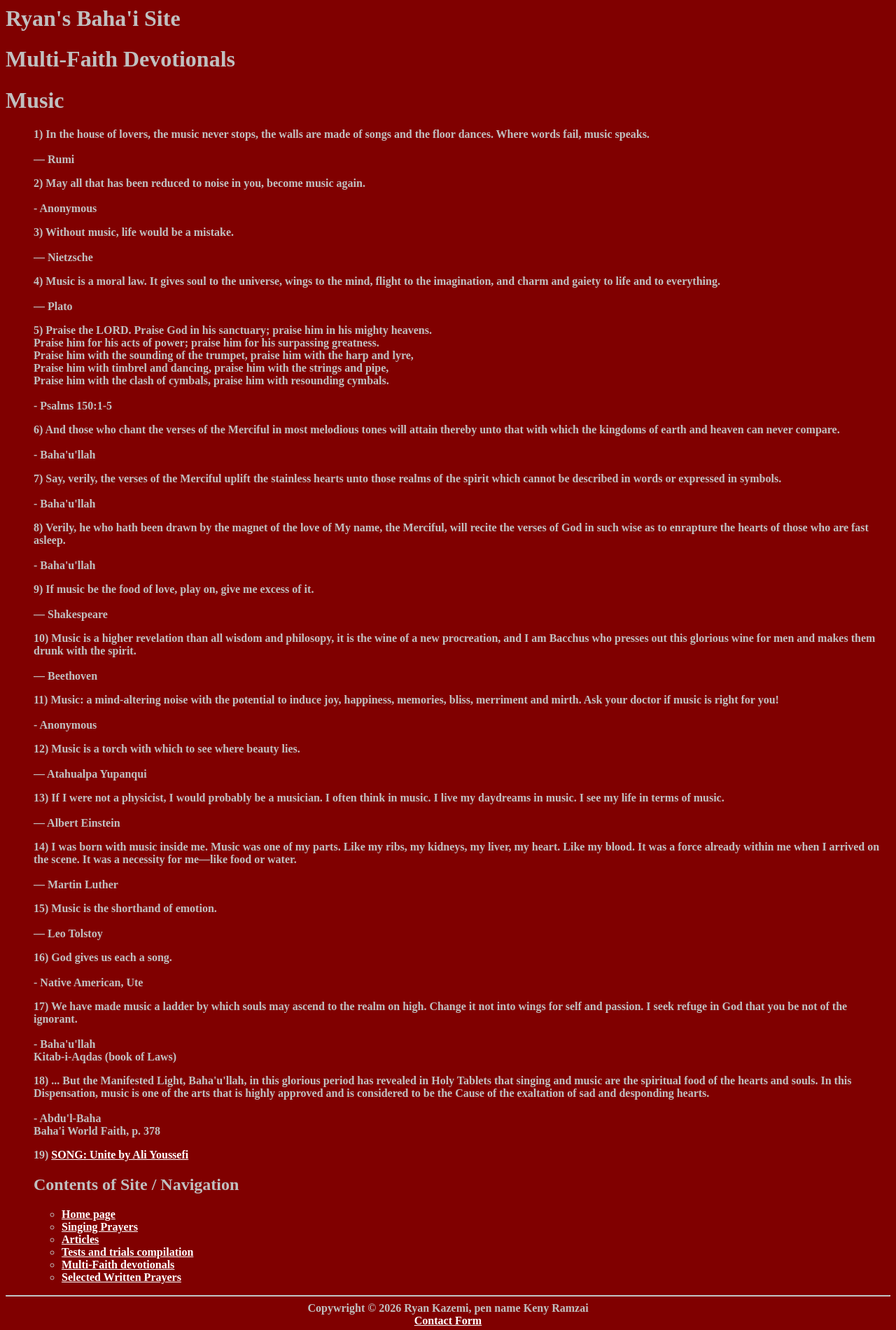
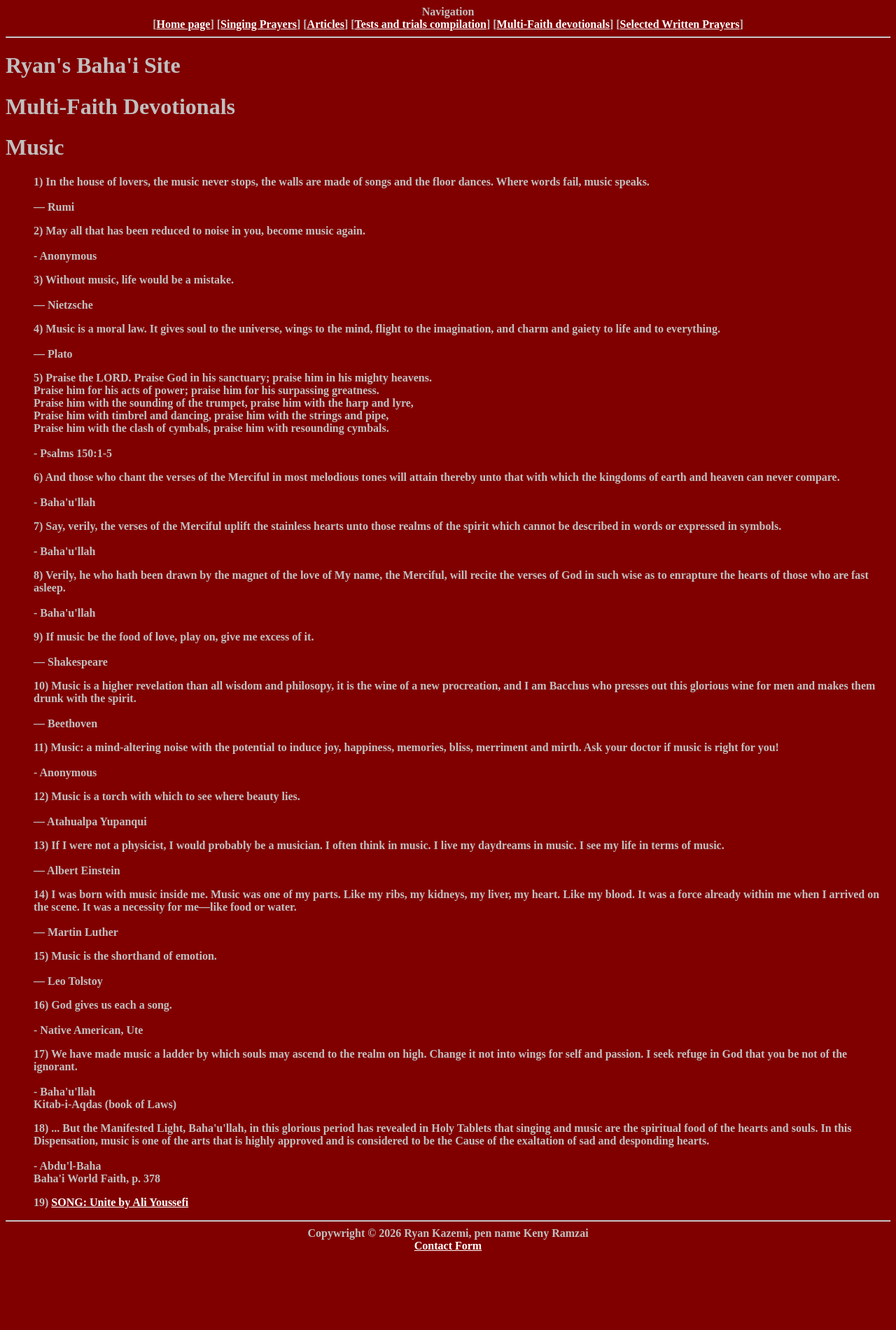
Before and after one commit to kenyramzai/ryanbahai, a plain HTML site: page Dev_Music_Ryan.html in a window 1280 px wide. Shown: the whole page at 70% size. After the commit the page ends 1797 px from the top, so only its background shows below. Drawn offline with Linux system fonts and the light colour scheme.

Commit message:
Fix HTML formatting and improve navigation section

```diff
--- a/Dev_Music_Ryan.html
+++ b/Dev_Music_Ryan.html
@@ -5,6 +5,18 @@
     <META NAME = "description" CONTENT = "Ryan's Baha'i Site. Ryan's Site about the Baha'i Faith. Multi-Faith devotionals. Music. Ryan Kazemi. Keny Ramzai.">
   </HEAD>
   <BODY BGCOLOR="MAROON" LINK="WHITE" VLINK="WHITE" TEXT ="SILVER"><B>
+
+    <CENTER>Navigation<BR>
+
+    [<A HREF = "/ryanbahai/index.html">Home page</A>]
+    [<A HREF = "/ryanbahai/singingprayers.html">Singing Prayers</A></LI>]
+    [<A HREF = "/ryanbahai/articles.html">Articles</A></LI>]
+    [<A HREF = "/ryanbahai/tests.html">Tests and trials compilation</A>]
+    [<A HREF = "/ryanbahai/devotionals.html">Multi-Faith devotionals</A>]
+    [<A HREF = "/ryanbahai/writtenprayers.html">Selected Written Prayers</A>]
+  </CENTER>
+    <HR>
+
     <H1>Ryan's Baha'i Site</H1>
     <H1>Multi-Faith Devotionals</H1>
     <H1>Music</H1>
@@ -73,16 +85,6 @@ Baha'i World Faith, p. 378</P>
 <P>19) <A TARGET = "BLANK" HREF = "https://www.youtube.com/watch?v=zfPzUZ_25yw">SONG: Unite by Ali Youssefi</A></P>
 
 
-       <H2>Contents of Site / Navigation </H2>
-  <UL>
-    <LI><A HREF = "/ryanbahai/index.html">Home page</A></LI>
-    <LI><A HREF = "/ryanbahai/singingprayers.html">Singing Prayers</A></LI>
-    <LI><A HREF = "/ryanbahai/articles.html">Articles</A></LI>
-    <LI><A HREF = "/ryanbahai/tests.html">Tests and trials compilation</A></LI>
-    <LI><A HREF = "/ryanbahai/devotionals.html">Multi-Faith devotionals</A></LI>
-    <LI><A HREF = "/ryanbahai/writtenprayers.html">Selected Written Prayers</A></LI>
-
-  </UL>
 </UL>
 <HR>
   <CENTER>Copywright &copy; 2026 Ryan Kazemi, pen name Keny Ramzai<BR>
```
